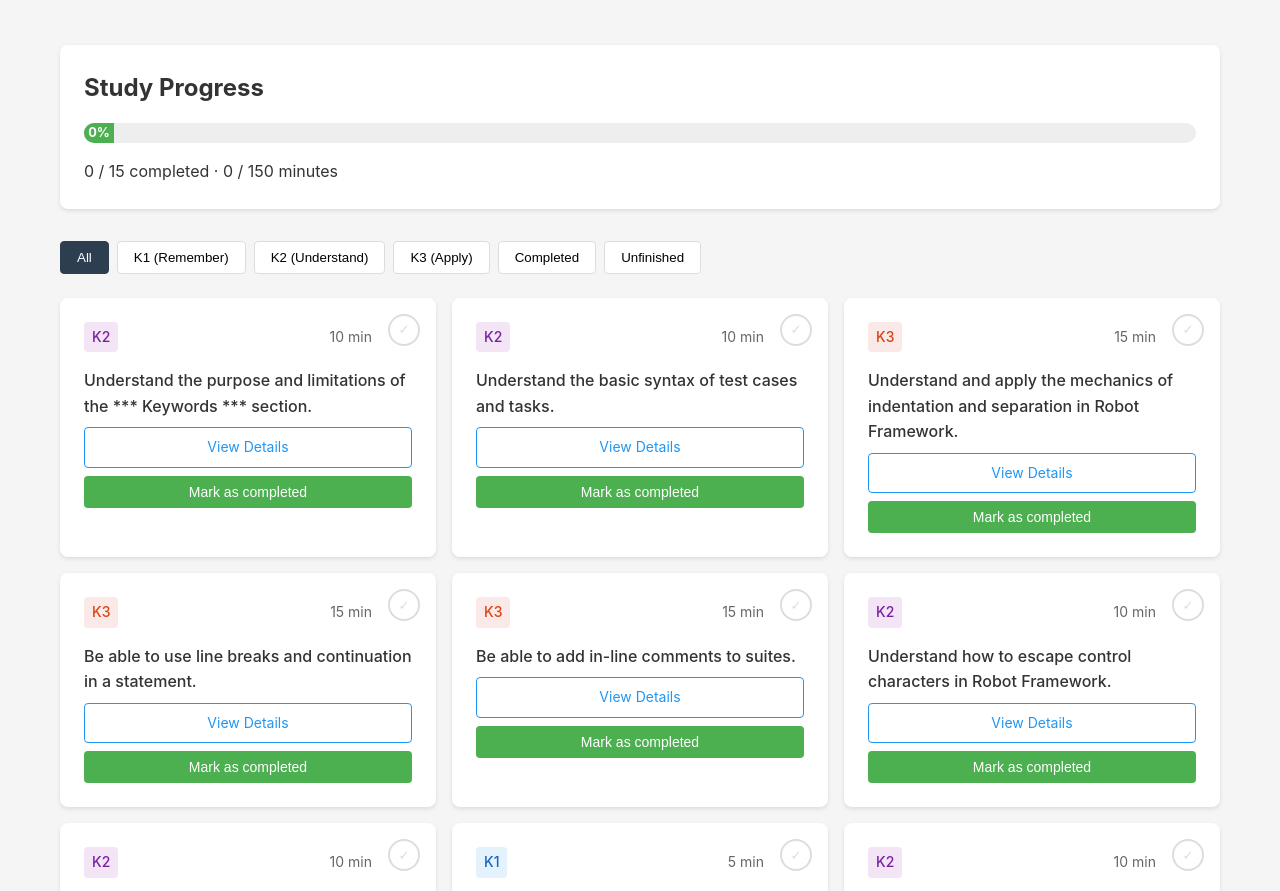
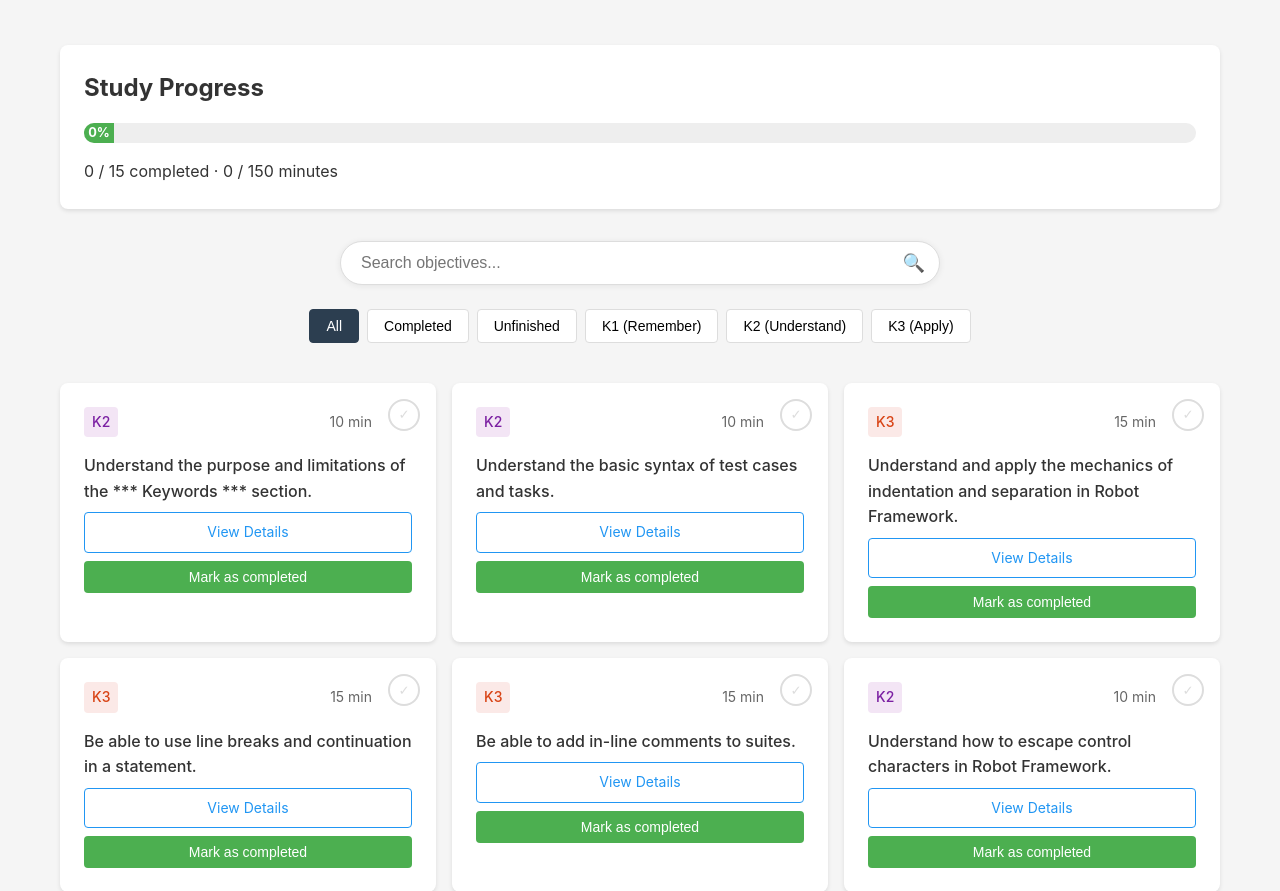
Before and after one commit to sklarow/grind-rfcp, a plain HTML site: page index.html in a window 1280 px wide. Shown: the part 124-1015 px from the top of the page. Drawn offline with Linux system fonts and the light colour scheme.

Commit message:
feat: add search bar

```diff
--- a/index.html
+++ b/index.html
@@ -22,13 +22,20 @@
         </div>
 
         <div class="objectives-container">
+            <div class="search-container">
+                <div class="search-wrapper">
+                    <input type="text" id="search-input" class="search-input" placeholder="Search objectives...">
+                    <div class="search-icon">🔍</div>
+                </div>
+            </div>
             <div class="filters">
                 <button class="filter-btn active" data-filter="all">All</button>
+                <button class="filter-btn" data-filter="completed">Completed</button>
+                <button class="filter-btn" data-filter="unfinished">Unfinished</button>
                 <button class="filter-btn" data-filter="K1">K1 (Remember)</button>
                 <button class="filter-btn" data-filter="K2">K2 (Understand)</button>
                 <button class="filter-btn" data-filter="K3">K3 (Apply)</button>
-                <button class="filter-btn" data-filter="completed">Completed</button>
-                <button class="filter-btn" data-filter="unfinished">Unfinished</button>
+
             </div>
 
             <div class="objectives-list" id="objectives-list">
--- a/rfcp.json
+++ b/rfcp.json
@@ -1,7 +1,7 @@
 {
     "name": "Robot Framework® Certified Professional Learning Objectives",
     "website": "https://robotframework.org/robotframework-RFCP-syllabus/docs/learning_objectives",
-    "Description": "This website contains the learning objectives from the RFCP syllabus, each with an associated knowledge level and estimated study time.",
+    "Description": "This JSON contains the learning objectives from the RFCP syllabus, each with an associated knowledge level and estimated study time. For simplicity we assumed 5 minutes for each K1, 15 minutes for each K2, and 20 minutes for each K3.",
     "lessons": [
       {
         "id": "LO-2.1.2.4",
--- a/script.js
+++ b/script.js
@@ -73,11 +73,20 @@ const createObjectiveCard = (objective, isCompleted) => {
 };
 
 // Filter objectives
-const filterObjectives = (objectives, filter = 'all', completedIds = []) => {
-    if (filter === 'all') return objectives;
-    if (filter === 'completed') return objectives.filter(obj => completedIds.includes(obj.id));
-    if (filter === 'unfinished') return objectives.filter(obj => !completedIds.includes(obj.id));
-    return objectives.filter(obj => obj.type === filter);
+const filterObjectives = (objectives, filter = 'all', completedIds = [], searchTerm = '') => {
+    // First filter by category
+    let filtered = objectives;
+    if (filter === 'completed') filtered = objectives.filter(obj => completedIds.includes(obj.id));
+    else if (filter === 'unfinished') filtered = objectives.filter(obj => !completedIds.includes(obj.id));
+    else if (filter !== 'all') filtered = objectives.filter(obj => obj.type === filter);
+
+    // Then filter by search term if provided
+    if (searchTerm.trim() !== '') {
+        const term = searchTerm.toLowerCase();
+        filtered = filtered.filter(obj => obj.name.toLowerCase().includes(term) || obj.id.toLowerCase().includes(term));
+    }
+
+    return filtered;
 };
 
 // Initialize app
@@ -86,14 +95,16 @@ const initApp = async () => {
     const completedIds = loadProgress();
     const objectivesList = document.getElementById('objectives-list');
     const filterButtons = document.querySelectorAll('.filter-btn');
+    const searchInput = document.getElementById('search-input');
     let currentFilter = 'all';
+    let currentSearch = '';
 
     // Update progress display with objectives data
     updateProgress(completedIds, objectives.length, objectives);
 
     // Render objectives
-    const renderObjectives = (filter) => {
-        const filteredObjectives = filterObjectives(objectives, filter, completedIds);
+    const renderObjectives = (filter, search = '') => {
+        const filteredObjectives = filterObjectives(objectives, filter, completedIds, search);
         objectivesList.innerHTML = '';
 
         filteredObjectives.forEach(objective => {
@@ -109,8 +120,14 @@ const initApp = async () => {
             filterButtons.forEach(b => b.classList.remove('active'));
             btn.classList.add('active');
             currentFilter = btn.dataset.filter;
-            renderObjectives(currentFilter);
+            renderObjectives(currentFilter, currentSearch);
         });
+    });
+
+    // Handle search input
+    searchInput.addEventListener('input', (e) => {
+        currentSearch = e.target.value;
+        renderObjectives(currentFilter, currentSearch);
     });
 
     // Handle objective clicks
--- a/styles.css
+++ b/styles.css
@@ -57,16 +57,64 @@ header h1 {
 }
 
 .filters {
-    margin-bottom: 1.5rem;
+    margin-bottom: 2.5rem;
     display: flex;
     gap: 0.5rem;
-    flex-wrap: wrap;
+    max-width: 600px;
+    margin: 0 auto 2.5rem;
+    justify-content: center;
+}
+
+.filter-btn {
+    padding: 0.5rem 1.2rem;
+    border: 1px solid #ddd;
+    border-radius: 4px;
+    font-size: 0.875rem;
+    flex: 1;
+    min-width: fit-content;
+    white-space: nowrap;
+}
+
+.search-container {
+    margin-bottom: 1.5rem;
+}
+
+.search-wrapper {
+    position: relative;
+    max-width: 600px;
+    margin: 0 auto;
+}
+
+.search-input {
+    width: 100%;
+    padding: 12px 45px 12px 20px;
+    border: 1px solid #ddd;
+    border-radius: 24px;
+    font-size: 16px;
+    box-shadow: 0 1px 6px rgba(32, 33, 36, 0.08);
+    transition: all 0.3s;
+}
+
+.search-input:focus {
+    outline: none;
+    border-color: #4285F4;
+    box-shadow: 0 1px 8px rgba(66, 133, 244, 0.2);
+}
+
+.search-icon {
+    position: absolute;
+    right: 15px;
+    top: 50%;
+    transform: translateY(-50%);
+    color: #5F6368;
+    font-size: 18px;
 }
 
 .filter-btn {
     padding: 0.5rem 1rem;
     border: 1px solid #ddd;
     border-radius: 4px;
+    font-size: 0.875rem;
     background: white;
     cursor: pointer;
     transition: all 0.2s;
```
